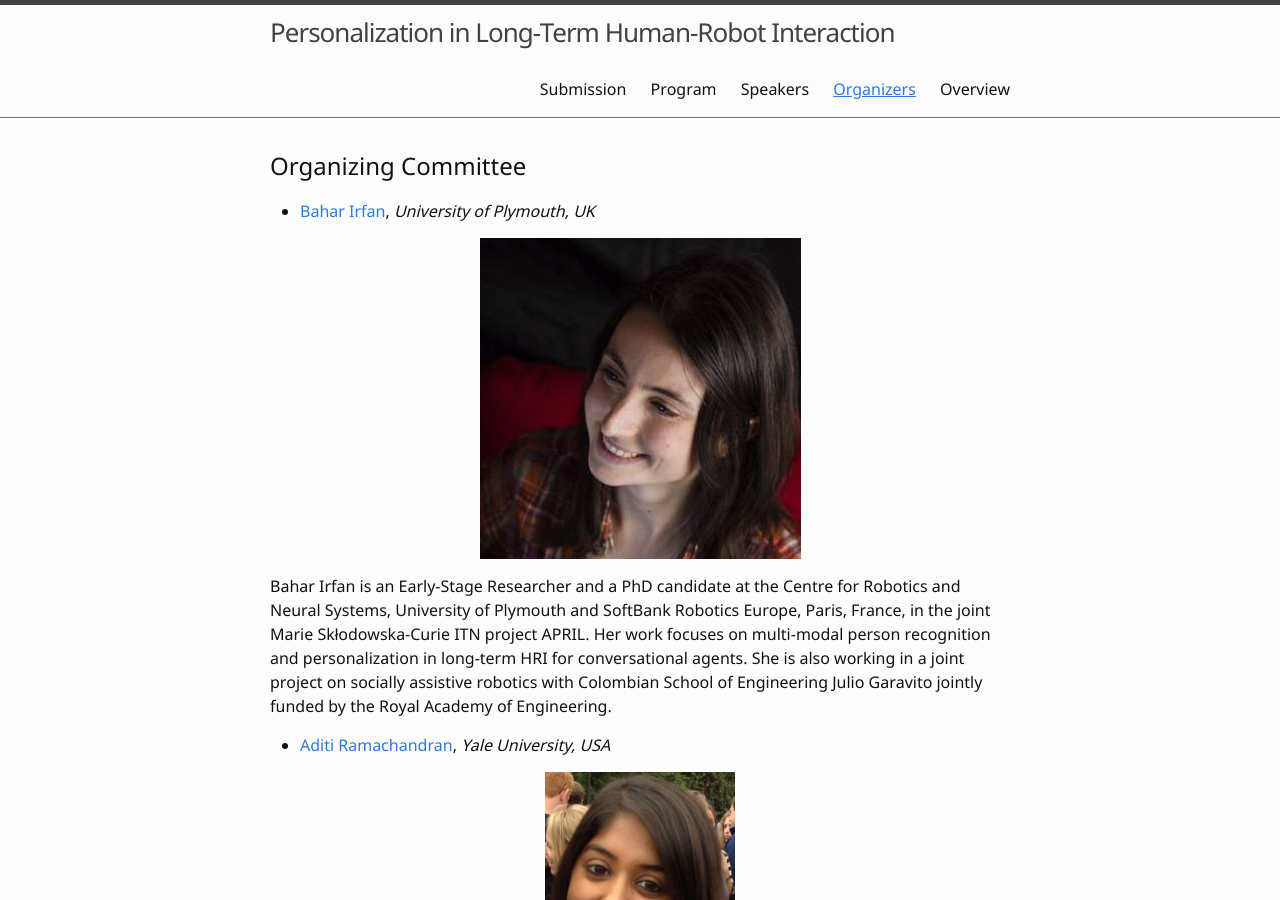
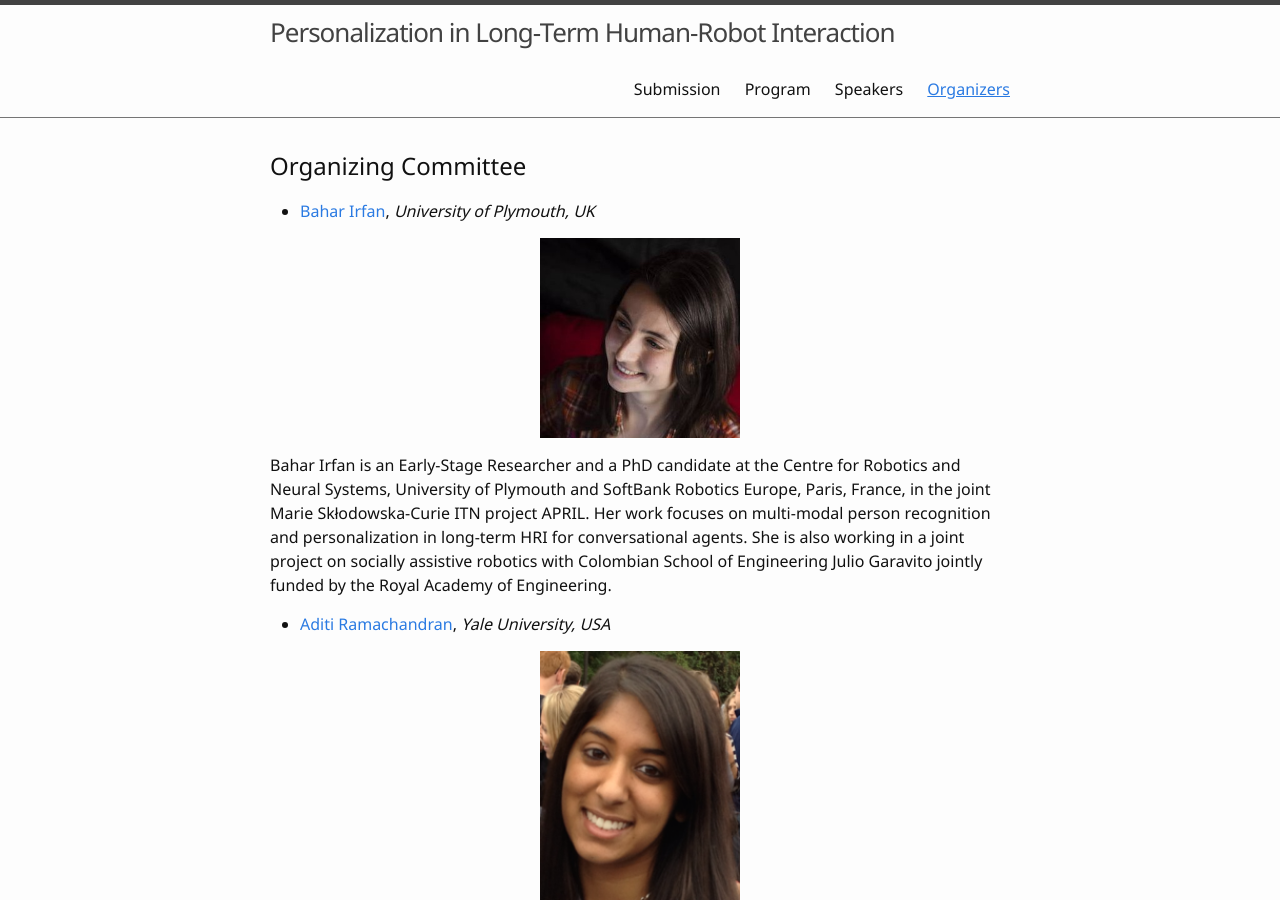
Before and after one commit to mcstaffa81/leap_hri_2023.io, a Jekyll site: the page built from 3-organizers.md, in a window 1280 px wide and 900 px high. Built offline with Jekyll 4.4.1, drawn with Linux system fonts in a browser that asks for light colours.

Commit message:
image resize organizers

```diff
--- a/3-organizers.md
+++ b/3-organizers.md
@@ -6,25 +6,25 @@ nav: true
 ## Organizing Committee
 
 - [Bahar Irfan](https://www.baharirfan.com/), *University of Plymouth, UK*
-{% include figure.html img="bahar-irfan.jpg" alt="Bahar Irfan" width="200" height="200" %}
+{% include figure.html img="bahar-irfan.jpg" alt="Bahar Irfan" width="200px" height="200px" %}
 Bahar Irfan is an Early-Stage Researcher and a PhD candidate at the Centre for Robotics and Neural Systems, University of Plymouth and SoftBank Robotics Europe, Paris, France, in the joint Marie Skłodowska-Curie ITN project APRIL. Her work focuses on multi-modal person recognition and personalization in long-term HRI for conversational agents. She is also working in a joint project on socially assistive robotics with Colombian School of Engineering Julio Garavito jointly funded by the Royal Academy of Engineering.
 
 - [Aditi Ramachandran](http://www.aditiramachandran.com/), *Yale University, USA*
-{% include figure.html img="aditi-ramachandran.png" alt="Aditi Ramachandran" width="200" height="200" %}
+{% include figure.html img="aditi-ramachandran.png" alt="Aditi Ramachandran" width="200px" height="200px" %}
 Aditi Ramachandran is a sixth year PhD candidate in the Social Robotics Lab at Yale University. Her research focuses on personalized social robots in education.
 
 - [Samuel Spaulding](http://www.samspaulding.com/), *MIT Media Lab, USA*
-{% include figure.html img="sam-spaulding.jpeg" alt="Samuel Spaulding" width="200" height="200" %}
+{% include figure.html img="sam-spaulding.jpeg" alt="Samuel Spaulding" width="200px" height="200px" %}
 Samuel Spaulding is a PhD student in the Personal Robots Group at the MIT Media Lab. His thesis research is focusing on building robots that can learn personalized cognitive and affective models of users over repeated interactions across different tasks.
 
 - [Dylan F. Glas](http://www.dylanglas.com), *Futurewei Technologies, Huawei, USA*
-{% include figure.html img="dylan-glas.jpg" alt="Dylan F. Glas" width="200" height="200" %}
+{% include figure.html img="dylan-glas.jpg" alt="Dylan F. Glas" width="200px" height="200px" %}
 Dylan Glas is a Senior Robotics Software Architect at Futurewei. His research interests include interaction design frameworks, autonomous behavior generation, and learning by imitation for social robots.
 
 - [Iolanda Leite](https://iolandaleite.com/), *Royal Institute of Technology (KTH), Sweden*
-{% include figure.html img="iolanda-leite.jpg" alt="Iolanda Leite" width="200" height="200" %}
+{% include figure.html img="iolanda-leite.jpg" alt="Iolanda Leite" width="200px" height="200px" %}
 Iolanda Leite is an Assistant Professor at the School of Computer Science and Electrical Engineering at KTH. Her research interests are in the areas of Human-Robot Interaction and Artificial Intelligence. She aims to develop autonomous socially intelligent robots that can assist people over long periods of time.
 
 - [Kheng Lee Koay](http://homepages.herts.ac.uk/~comrklk/), *University of Hertfordshire, UK*
-{% include figure.html img="kheng-lee-koay.png" alt="Kheng Lee Koay" width="200" height="200" %}
+{% include figure.html img="kheng-lee-koay.png" alt="Kheng Lee Koay" width="200px" height="200px" %}
 Kheng Lee Koay joined the University of Hertfordshire as a Senior Research Fellow with the Adaptive Systems Research Group in 2003, and has been a Senior Lecturer since 2016. His research expertise includes Mobile Robotics, Robotic Home Companions, Human-Robot Interaction and Human-Robot Proxemics. In particular, his research focuses on human centred socially acceptable human-robot interactions, and experimental design and evaluation methodologies. He has successfully conducted a large number of short-term and long-term HRI experimental user studies in the area of robotic home companions, which are designed to interact with and operate safely in domestic environments.
```
Also changed, not shown: index.md (+0 -1 lines).
